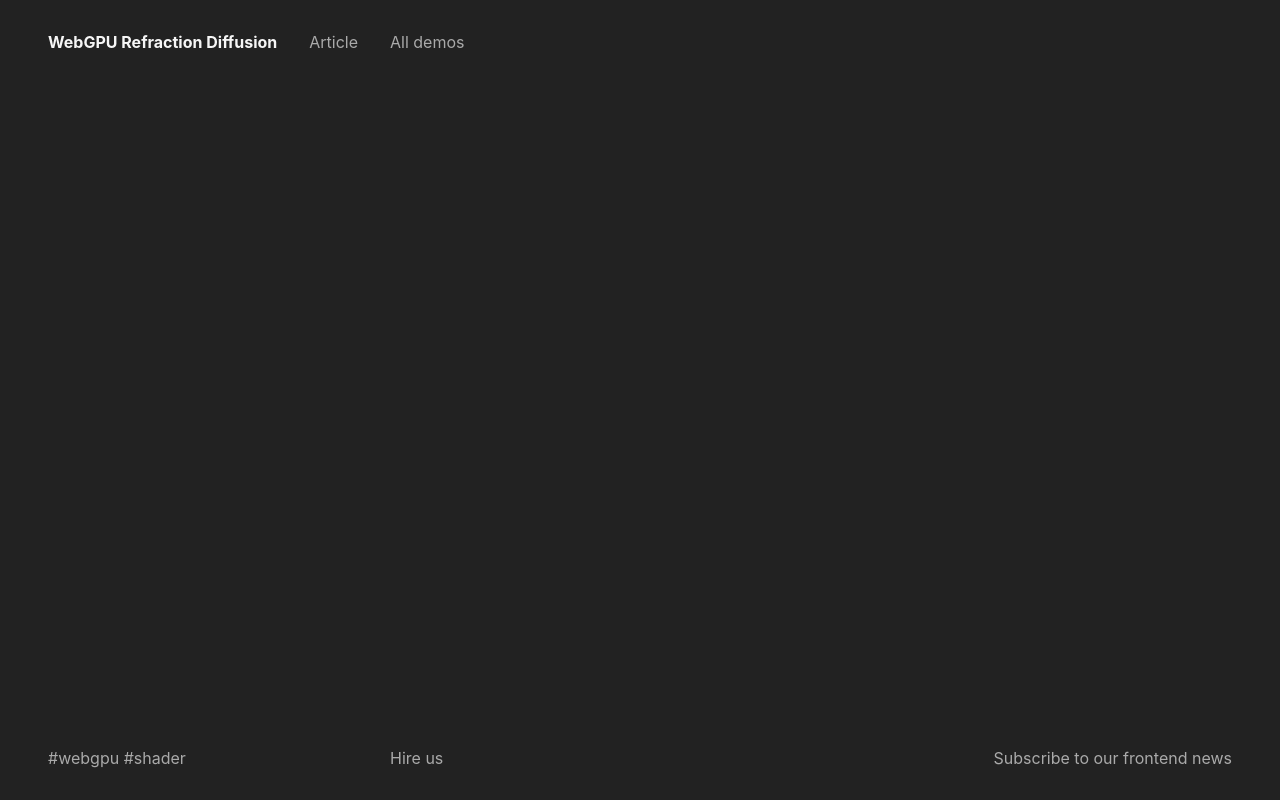
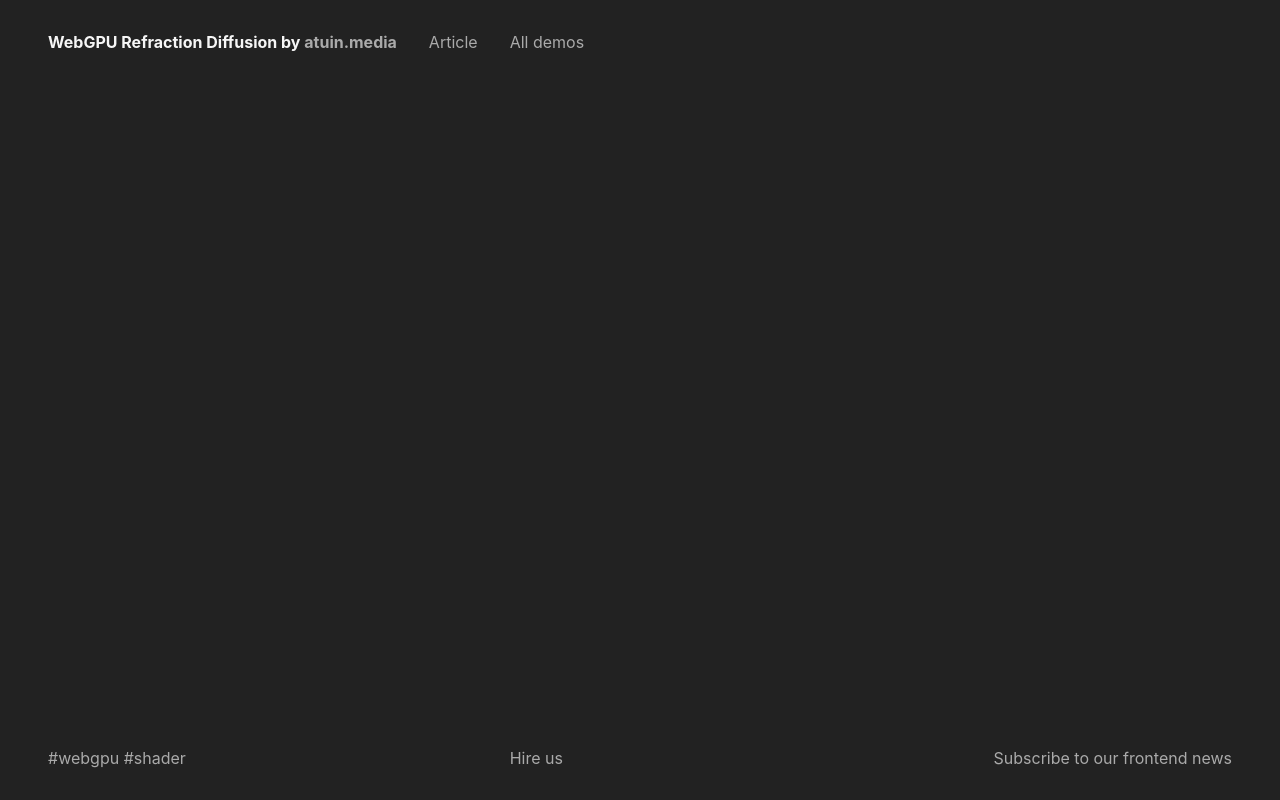
Before and after one commit to robert-leitl/webgpu-reaction-diffusion, a plain HTML site: page index.html in a window 1280 px wide. Drawn offline with Linux system fonts and the light colour scheme.

Commit message:
add atuin.media link

```diff
--- a/index.html
+++ b/index.html
@@ -17,7 +17,7 @@
 	<body class="demo-1">
 		<main>
 			<header class="frame">
-				<h1 class="frame__title">WebGPU Refraction Diffusion </h1>
+				<h1 class="frame__title">WebGPU Refraction Diffusion by <a href="https://www.atuin.media">atuin.media</a></h1>
 				<a class="frame__back" href="https://tympanus.net/codrops/?p=">Article</a>
 				<a class="frame__archive" href="https://tympanus.net/codrops/demos/">All demos</a>
 				<nav class="frame__tags">
```
